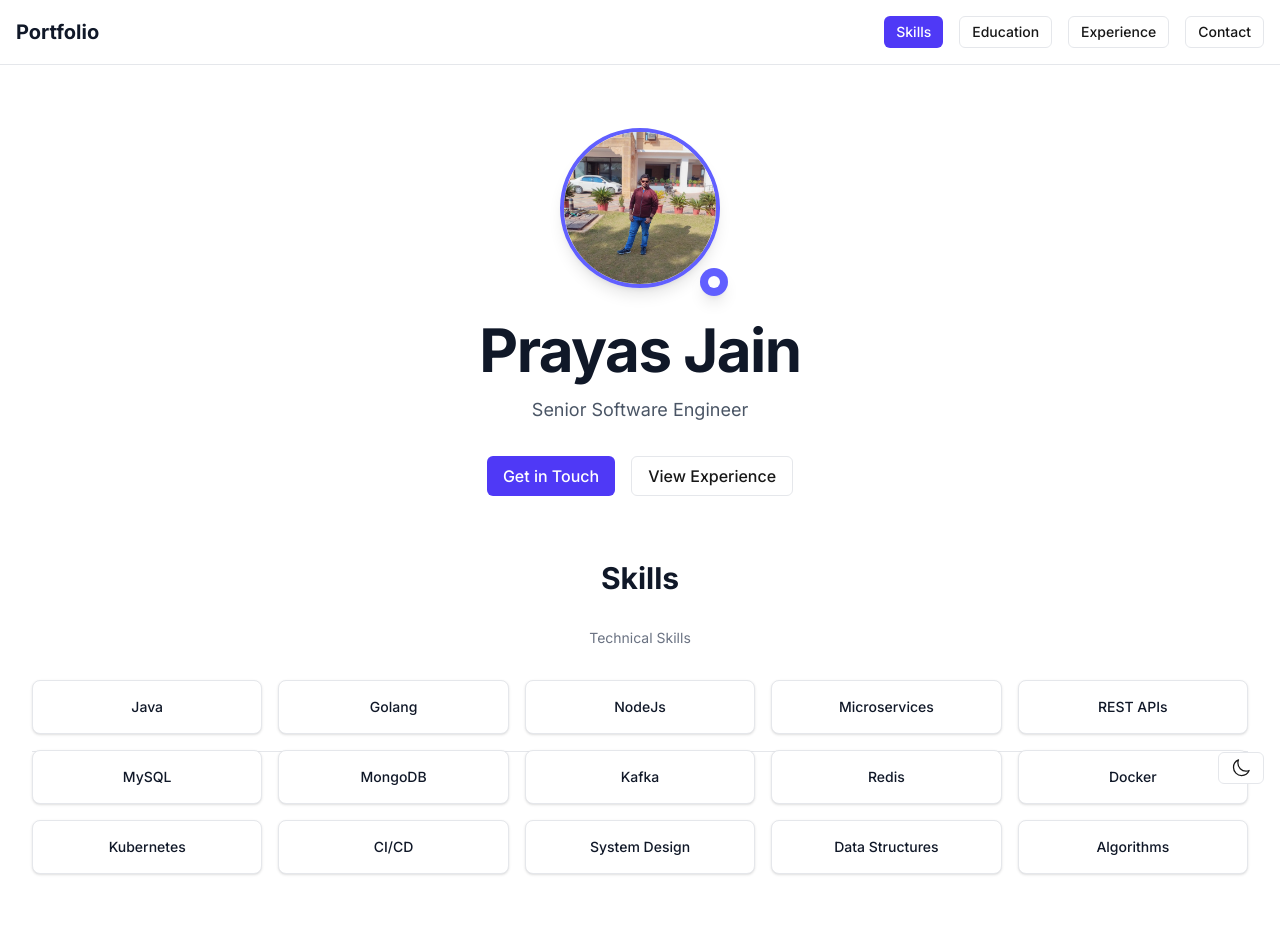
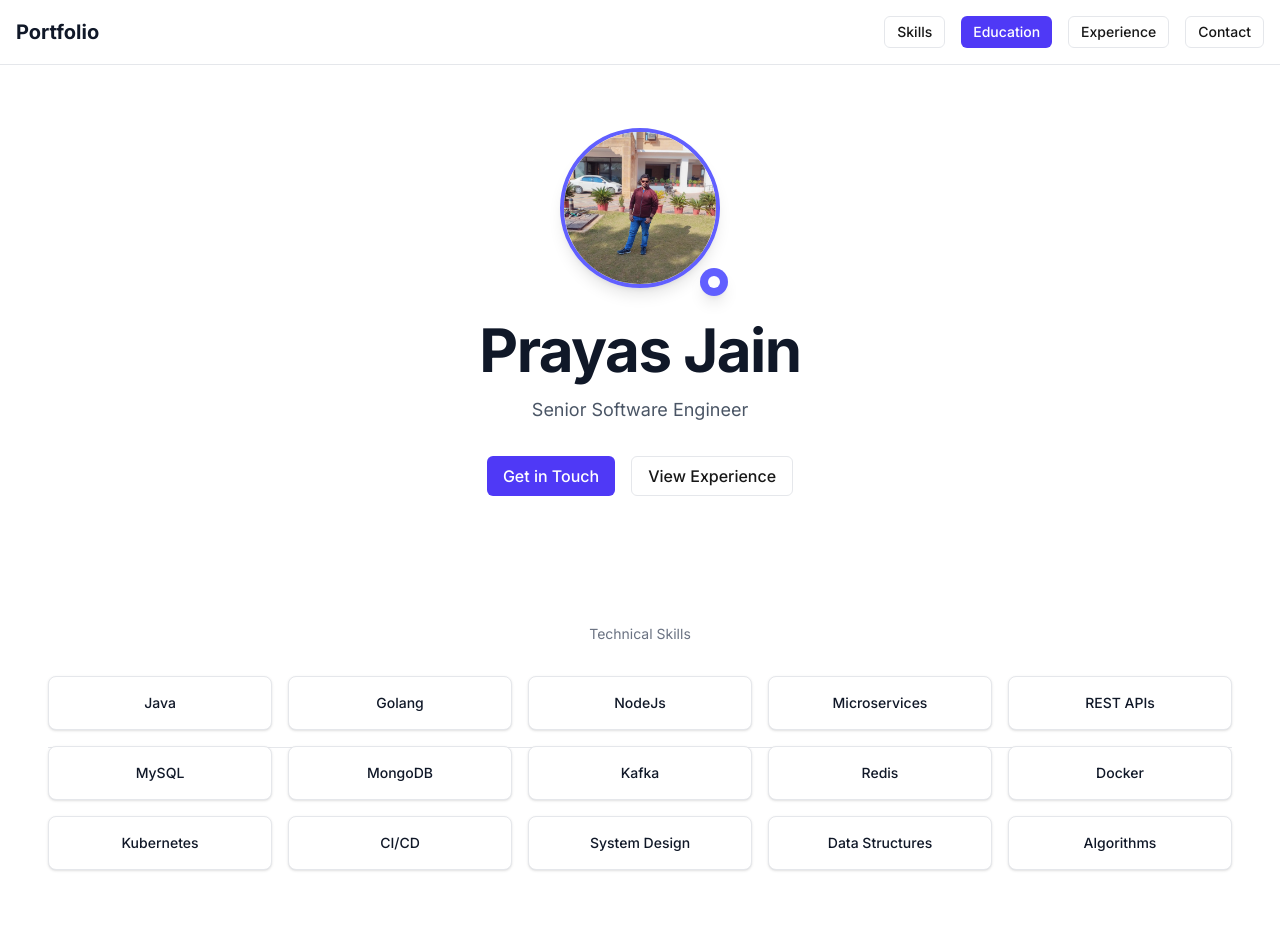
Before and after one commit to its-snorlax/portfolio-new, a Next.js app: page / in a window 1280 px wide. Shown: the top 938 px of the page. Built offline with nearby package versions, Linux system fonts and the light colour scheme.

Commit message:
Remove duplicate Technical Skills heading and description

```diff
--- a/src/app/page.tsx
+++ b/src/app/page.tsx
@@ -2,7 +2,6 @@
 
 import { motion } from "framer-motion";
 import Button from "@/components/ui/button";
-import ThemeToggle from "@/components/theme-toggle";
 import SkillsShowcase from "@/components/skills-showcase";
 import Timeline from "@/components/timeline";
 import { portfolioData } from "@/data/portfolio";
@@ -13,7 +12,6 @@ import { OptimizedImage } from '@/components/common/OptimizedImage'
 export default function Home() {
   return (
     <main className="min-h-screen bg-white dark:bg-gray-900">
-      <ThemeToggle />
       <div className="mx-auto max-w-7xl px-4 py-16 sm:px-6 lg:px-8">
         {/* Hero Section */}
         <section id="hero" className="mb-16">
@@ -72,19 +70,10 @@ export default function Home() {
         </section>
 
         {/* Skills Section */}
-        <section id="skills" className="mb-16">
-          <motion.div
-            initial={{ opacity: 0, y: 20 }}
-            whileInView={{ opacity: 1, y: 0 }}
-            transition={{ duration: 0.5 }}
-            viewport={{ once: true }}
-            className="text-center"
-          >
-            <h2 className="mb-8 text-3xl font-bold text-gray-900 dark:text-white">
-              Skills
-            </h2>
+        <section className="py-16">
+          <div className="container mx-auto px-4">
             <SkillsShowcase skills={portfolioData.skills} />
-          </motion.div>
+          </div>
         </section>
 
         {/* Education Section */}
```
